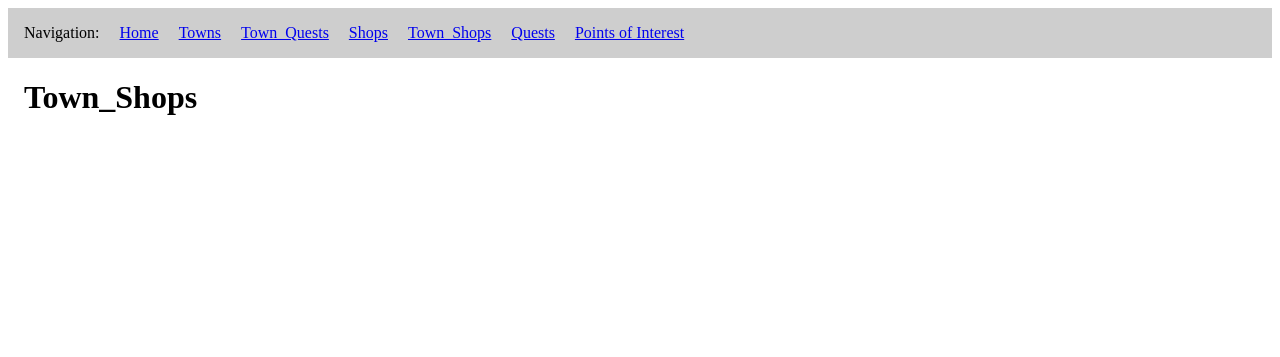
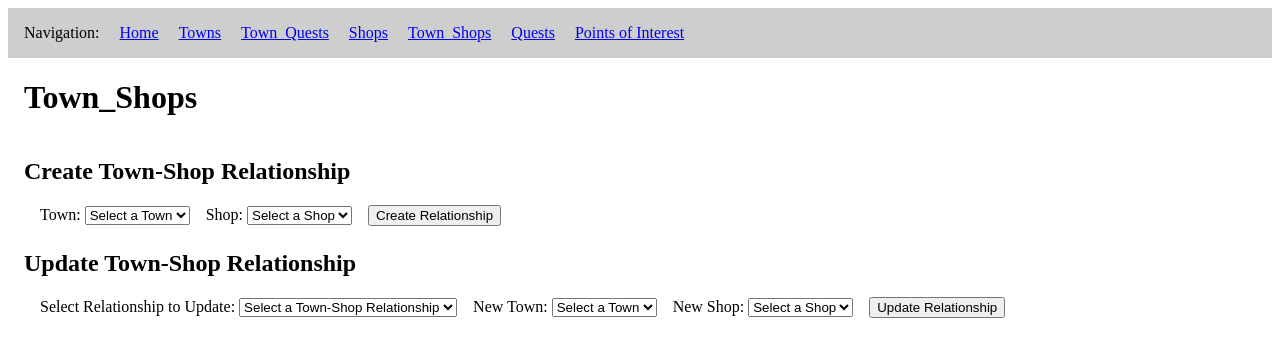
Before and after one commit to Smiththedude/Project, a Flask app: template templates/town_shops.j2 in a window 1280 px wide. Shown: the top 357 px of the page. Run offline with Flask 3, Linux system fonts and the light colour scheme; the template is opened without the code that fills it, so the values that code supplies are empty; some libraries are stand-ins or nearby versions.

Commit message:
Added CREATE and UPDATE functionality to town-shops.

```diff
--- a/app.py
+++ b/app.py
@@ -135,22 +135,33 @@ def db_town_quests():
 @app.route("/town_shops", methods=["GET"])
 def db_town_shops():
     try:
-        dbConnection = db.connectDB()  # Open our database connection
+        dbConnection = db.connectDB()
 
-        # Query all town_shops
+        # Get all town_shops relationships
         query = "SELECT Town_Shops.Towns_TownID, Towns.TownName AS Town, Town_Shops.Shops_ShopID, Shops.ShopName AS Shop \
             FROM Town_Shops \
             JOIN Towns ON Town_Shops.Towns_TownID = Towns.TownID \
             JOIN Shops ON Town_Shops.Shops_ShopID = Shops.ShopID \
             ORDER BY Town_Shops.Towns_TownID ASC;"
-        town_shops = db.query(dbConnection, query).fetchall()
+        town_shops_result = db.query(dbConnection, query)
+        town_shops = town_shops_result.fetchall() if town_shops_result else []
 
-        # Render the town_shops.j2 file and pass the town_shops data
-        return render_template("town_shops.j2", town_shops=town_shops)
+        # Get all towns for dropdown
+        query2 = "SELECT TownID, TownName FROM Towns"
+        towns_result = db.query(dbConnection, query2)
+        towns = towns_result.fetchall() if towns_result else []
+
+        # Get all shops for dropdown
+        query3 = "SELECT ShopID, ShopName FROM Shops"
+        shops_result = db.query(dbConnection, query3)
+        shops = shops_result.fetchall() if shops_result else []
+
+        # Render the town_shops.j2 file and pass the data
+        return render_template("town_shops.j2", town_shops=town_shops, towns=towns, shops=shops)
 
     except Exception as e:
-        print(f"Error retrieving quests: {e}")
-        return "An error occurred while retrieving town_shops.", 500
+        print(f"Error retrieving town-shop relationships: {e}")
+        return f"An error occurred while retrieving town_shops: {e}", 500
 
     finally:
         if "dbConnection" in locals() and dbConnection:
@@ -440,6 +451,49 @@ def create_poi():
        if "dbConnection" in locals() and dbConnection:
            dbConnection.close()
 
+@app.route('/town_shops/create', methods=['POST'])
+def create_town_shop():
+    try:
+        dbConnection = db.connectDB()  # Open our database connection
+        cursor = dbConnection.cursor()
+
+        # Get form data
+        t_id = request.form["town_id"]
+        s_id = request.form["shop_id"]
+
+        # Create and execute our queries
+        # Using parameterized queries (Prevents SQL injection attacks)
+        query1 = "CALL sp_add_town_shop(%s, %s, @msg);"
+        cursor.execute(query1, (t_id, s_id))
+
+        # Consume the result set (if any) before running the next query
+        cursor.nextset()  # Move to the next result set (for CALL statements)
+
+        # Fetch the result of the stored procedure
+        cursor.execute("SELECT @msg;")  # Get the message
+        result = cursor.fetchone()
+        msg = result[0] if result else None
+
+        dbConnection.commit()  # commit the transaction
+
+        print(f"CREATE Town_Shop. TownID: {t_id} ShopID: {s_id} Message: {msg}")
+
+        # Redirect the user to the updated webpage
+        return redirect("/town_shops")
+
+    except Exception as e:
+        print(f"Error executing queries: {e}")
+        return (
+            "An error occurred while executing the database queries.",
+            500,
+        )
+
+    finally:
+        # Close the DB connection, if it exists
+        if "dbConnection" in locals() and dbConnection:
+            dbConnection.close()
+
+
 
 # ########################################
 # #####UPDATE ROUTES
@@ -664,6 +718,51 @@ def update_poi():
         if "dbConnection" in locals() and dbConnection:
             dbConnection.close()
 
+
+@app.route("/town_shops/update", methods=["POST"])
+def update_town_shop():
+    try:
+        dbConnection = db.connectDB()  # Open our database connection
+        cursor = dbConnection.cursor()
+
+        # Get form data
+        old_rel = request.form["original_town_shop"]
+        old_t_id, old_s_id = map(int, old_rel.split(","))
+        t_id = request.form["town_id"]
+        s_id = request.form["shop_id"]
+
+        # Create and execute our queries
+        # Using parameterized queries (Prevents SQL injection attacks)
+        query1 = "CALL sp_update_town_shop(%s, %s, %s, %s, @msg);"
+        cursor.execute(query1, (old_t_id, old_s_id, t_id, s_id))
+
+        # Consume the result set (if any) before running the next query
+        cursor.nextset()  # Move to the next result set (for CALL statements)
+
+        cursor.execute("SELECT @msg;")  # Get informational output from procedure
+        result = cursor.fetchone()[0]
+
+        dbConnection.commit()  # commit the transaction
+
+        print(f"Old TownID: {old_t_id} Old ShopID: {old_s_id}")
+        print(f"New TownID: {t_id} New ShopID: {s_id}")
+        print(f"Message: {result}")
+
+        # Redirect the user to the updated webpage
+        return redirect("/town_shops")
+
+    except Exception as e:
+        print(f"Error executing queries: {e}")
+        return (
+            "An error occurred while executing the database queries.",
+            500,
+        )
+
+    finally:
+        # Close the DB connection, if it exists
+        if "dbConnection" in locals() and dbConnection:
+            dbConnection.close()
+
 # ########################################
 # #####DELETE ROUTES
 @app.route('/delete_poi', methods=['POST'])
--- a/templates/town_shops.j2
+++ b/templates/town_shops.j2
@@ -40,5 +40,67 @@
     </tbody>
 </table>
 
+{# CREATE form #}
+<h2>Create Town-Shop Relationship</h2>
+<form class="cuForm" id="create_town_shop_form" method="POST" action="/town_shops/create">
+    <label for="town_id">Town: </label>
+    <select name="town_id" id="town_id" required>
+        <option value="" disabled selected>Select a Town</option>
+        {% for town in towns %}
+        <option value="{{ town.TownID }}">
+            {{ town.TownID }} - {{ town.TownName }}
+        </option>
+        {% endfor %}
+    </select>
+
+    <label for="shop_id">Shop: </label>
+    <select name="shop_id" id="shop_id" required>
+        <option value="" disabled selected>Select a Shop</option>
+        {% for shop in shops %}
+        <option value="{{ shop.ShopID }}">
+            {{ shop.ShopID }} - {{ shop.ShopName }}
+        </option>
+        {% endfor %}
+    </select>
+
+    <input type="submit" value="Create Relationship">
+</form>
+
+{# UPDATE form #}
+<h2>Update Town-Shop Relationship</h2>
+<form class="cuForm" id="update_town_shop_form" method="POST" action="/town_shops/update">
+    <label for="original_town_shop">Select Relationship to Update: </label>
+    <select name="original_town_shop" id="original_town_shop" required>
+        <option value="" disabled selected>Select a Town-Shop Relationship</option>
+        {% for town_shop in town_shops %}
+        <option value="{{ town_shop.Towns_TownID }},{{ town_shop.Shops_ShopID }}">
+            {{ town_shop.Town }} (ID: {{ town_shop.Towns_TownID }}) - {{ town_shop.Shop }} (ID: {{ town_shop.Shops_ShopID }})
+        </option>
+        {% endfor %}
+    </select>
+
+    <label for="town_id">New Town: </label>
+    <select name="town_id" id="town_id" required>
+        <option value="" disabled selected>Select a Town</option>
+        {% for town in towns %}
+        <option value="{{ town.TownID }}">
+            {{ town.TownID }} - {{ town.TownName }}
+        </option>
+        {% endfor %}
+    </select>
+
+    <label for="shop_id">New Shop: </label>
+    <select name="shop_id" id="shop_id" required>
+        <option value="" disabled selected>Select a Shop</option>
+        {% for shop in shops %}
+        <option value="{{ shop.ShopID }}">
+            {{ shop.ShopID }} - {{ shop.ShopName }}
+        </option>
+        {% endfor %}
+    </select>
+
+    <input type="submit" value="Update Relationship">
+</form>
+
 
 {% endblock %}
```
Also changed, not shown: PL.sql (+78 -0 lines).
